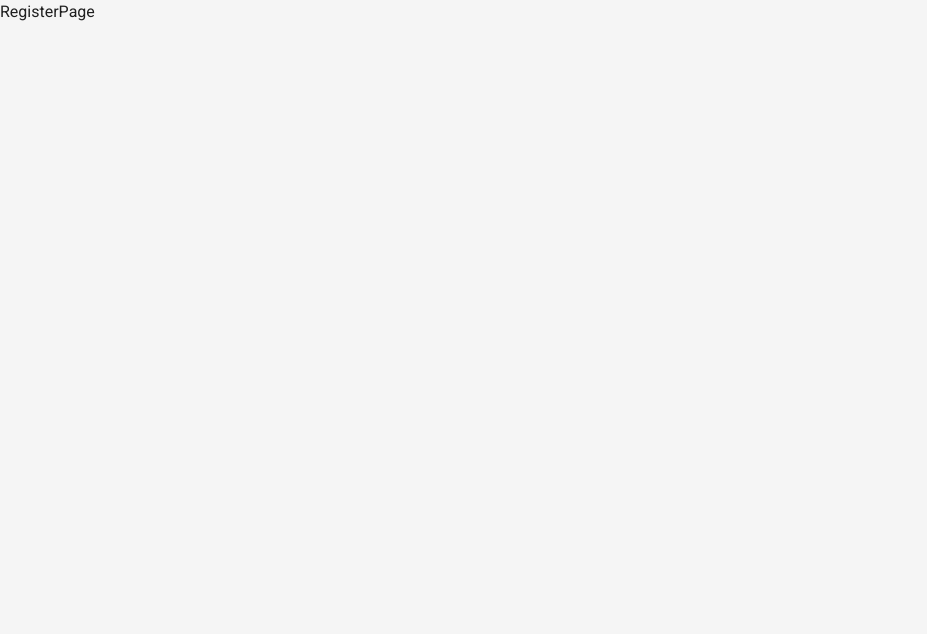
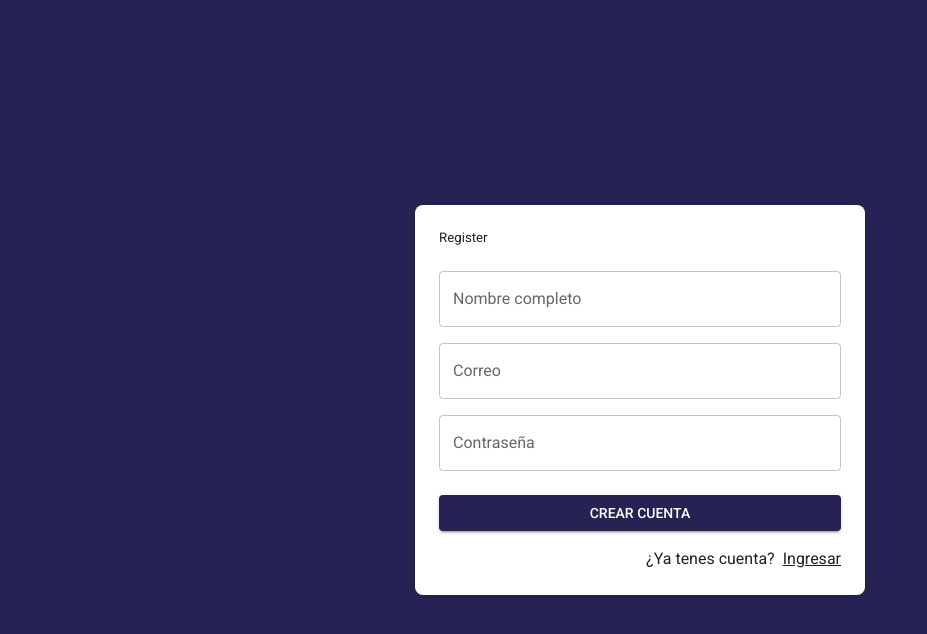
Before and after one commit to martuwilson/journal-vite-app, a React (Vite) app: page /auth/register in a window 1280 px wide. Shown: the top 634 px of the page, without its empty margins (0-927 px from the left). Built offline with nearby package versions, Linux system fonts and the light colour scheme.

Commit message:
RegisterPage diseñada

```diff
--- a/src/auth/pages/RegisterPage.jsx
+++ b/src/auth/pages/RegisterPage.jsx
@@ -1,7 +1,61 @@
+import {Link as RouterLink} from "react-router-dom";
+
+import { Button, Grid, Link, TextField, Typography } from "@mui/material";
+import { AuthLayout } from "../layout/AuthLayout";
 
 
 export const RegisterPage = () => {
   return (
-    <div>RegisterPage</div>
-  )
-}
+    <AuthLayout title='Register'>
+
+        <form>
+          <Grid container>
+          <Grid item xs={ 12 } sx={{ mt: 2 }}>
+              <TextField
+                label="Nombre completo"
+                type="text"
+                placeholder='John Doe'
+                fullWidth
+              />
+            </Grid>
+            <Grid item xs={ 12 } sx={{ mt: 2 }}>
+              <TextField
+                label="Correo"
+                type="email"
+                placeholder='correo@google.com'
+                fullWidth
+              />
+            </Grid>
+
+            <Grid item xs={ 12 } sx={{ mt: 2 }}>
+              <TextField
+                label="Contraseña"
+                type="password"
+                placeholder='Contraseña'
+                fullWidth
+              />
+            </Grid>
+
+            <Grid container spacing={ 2 } sx={{ mb: 2, mt: 1 }}>
+              <Grid item xs={ 12 } sm={ 12 }>
+                <Button variant='contained' fullWidth>
+                  Crear Cuenta
+                </Button>
+              </Grid>
+            </Grid>
+
+
+            <Grid container direction='row' justifyContent='end'>
+              <Typography sx={{mr:1}}>¿Ya tenes cuenta?</Typography>
+              <Link component={ RouterLink } color='inherit' to="/auth/login">
+                Ingresar
+              </Link>
+            </Grid>
+
+          </Grid>
+
+
+        </form>
+    </AuthLayout>
+  );
+};
```
